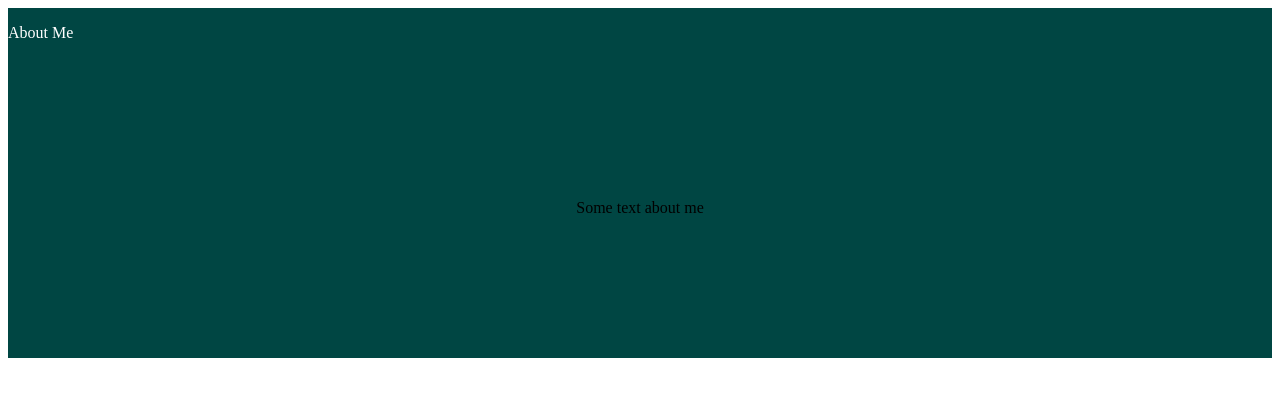
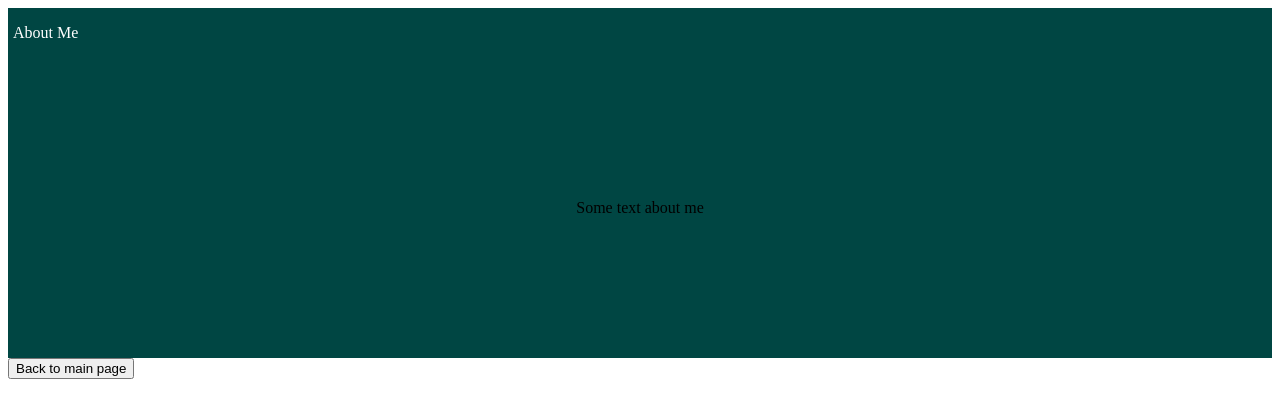
Before and after one commit to granolagabrielle/Portfolio-site, a plain HTML site: page pages/about_page.html in a window 1280 px wide. Drawn offline with Linux system fonts and the light colour scheme; files that its build step writes are made by us from their sources.

Commit message:
back button and header changes

```diff
--- a/pages/about_page.html
+++ b/pages/about_page.html
@@ -19,4 +19,7 @@
             </body>
         </div>
     </div>
+        <div>
+            <button type="button" class="btn">Back to main page</button>
+        </div>
 </body>
--- a/styles.css
+++ b/styles.css
@@ -12,7 +12,7 @@
 .one div, .one a:link, .one a:visited {
     color: white;
     text-decoration: none;
-    margin: 0px;
+    margin: 0px 5px;
 }
 
 .two {
@@ -58,6 +58,8 @@
 }
 
 #project_img {
+    display: flex;
+    flex-direction: column;
     align-items: center;
     justify-content: space-evenly;
     width: 50px;
```
